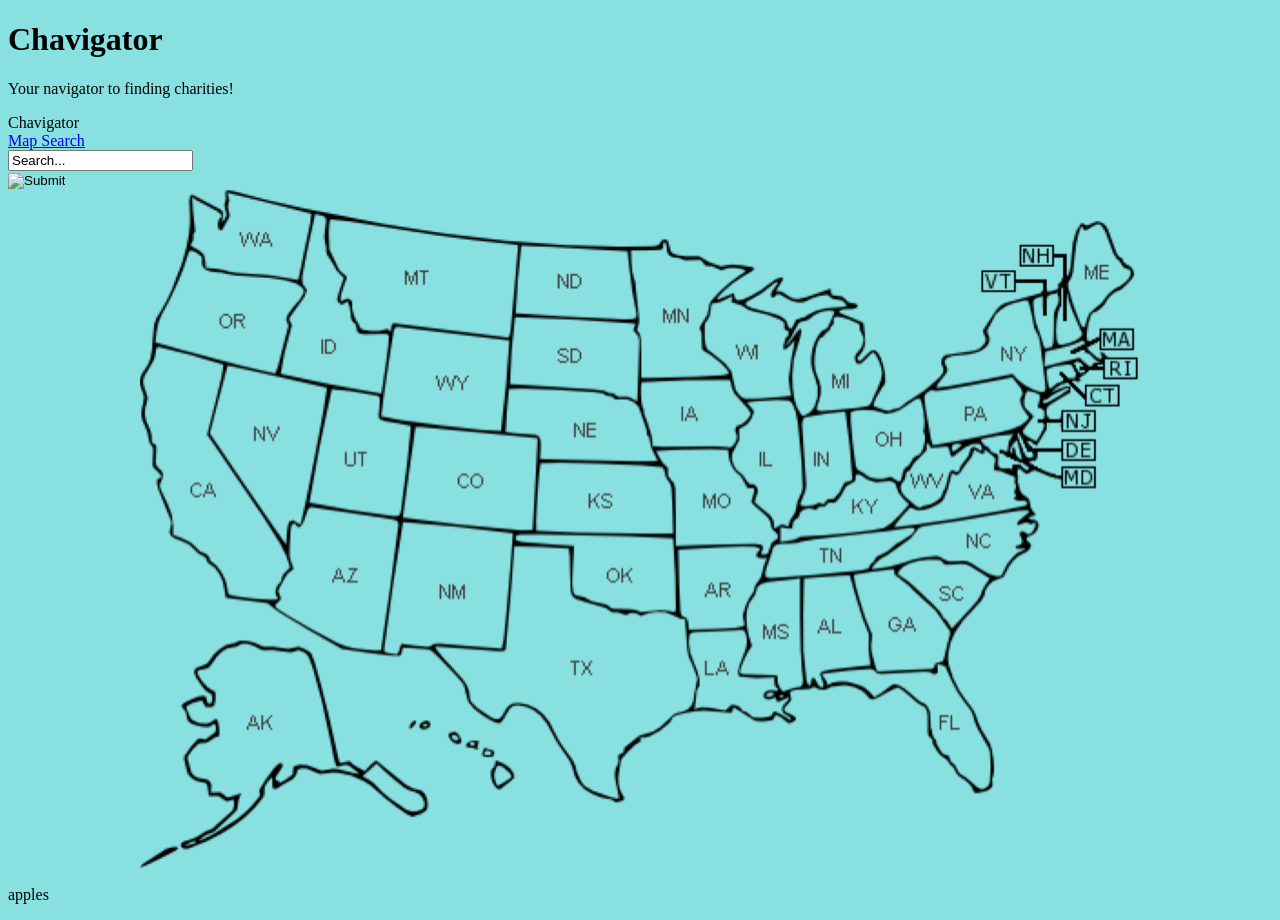
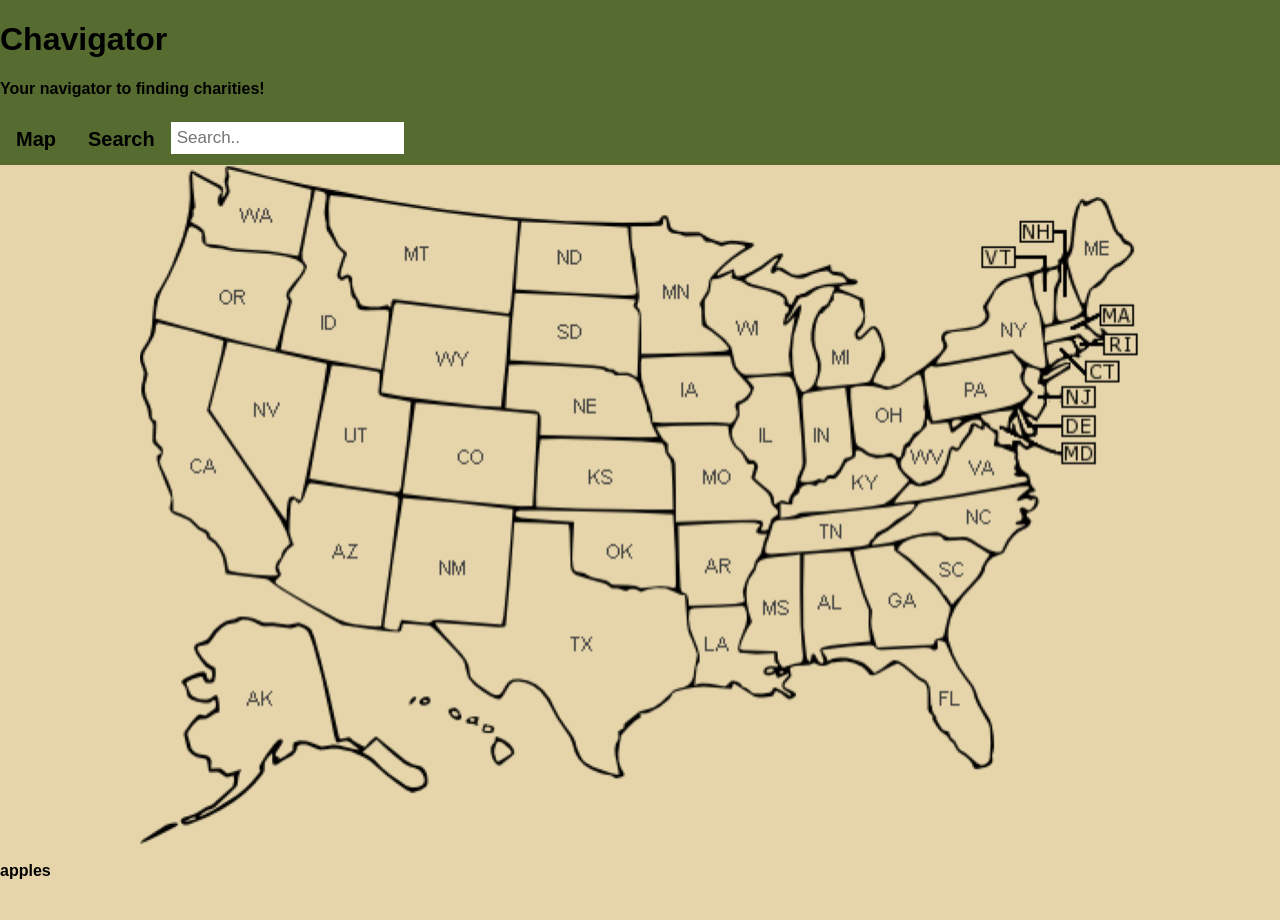
Before and after one commit to dguevara11/Chavigator, a website: page public/index.html in a window 1280 px wide. After the commit the page ends 896 px from the top, so only its background shows below. Drawn offline with nearby package versions, Linux system fonts and the light colour scheme.

Commit message:
Cosmetic updates
Co-Authored-By: dguevara11 <93834872+dguevara11@users.noreply.github.com>

```diff
--- a/public/index.html
+++ b/public/index.html
@@ -11,22 +11,20 @@
 <body>
 
 
-    <div class="head">
-        <h1>Chavigator</h1>
-        <p>Your navigator to finding charities!</p>
-    </div>
-    <div class="Header">Chavigator</div>
+
+
 
     <div class="Links">
-        <a href="index.html"> Map </a>
-        <a href="results.html" class="CurrentTab"> Search </a>
-        <form>
-            <input type="text" id="fname" name="fname" value="Search..."><br>
-            <!-- <button type="submit"><i class="searchButton" onclick="searchButton()"></i></button> -->
-        </form>
-        <input id="searchButton" type="image" src="assets/search.png" onclick="searchButton()" />
+        <h1 >Chavigator</h1>
+        <p>Your navigator to finding charities!</p>
 
+        <a id="secondlevel" href="index.html"> Map </a>
+        <a id="secondlevel" href="index.html" alt ="TX" onclick="stateSearch(alt)"> Search </a>
+        <input type="text" placeholder="Search.." id="searchBar">
+
+        <a img id="searchGlass" src="assets/search.png"  onclick="searchButton()" >
     </div>
+
     <div id="mapPicture">
 
         <img src="assets/map.png" alt="Workplace" usemap="#workmap" width="1000" height="681">
--- a/public/script.js
+++ b/public/script.js
@@ -28,8 +28,8 @@ function stateSearch(StateName) {
 
 }
 
-function searchButton(TextInput) {
-
+function searchButton() {
+    TextInput = document.getElementById("searchBar").innerHTML;
     $.ajax({
         url: "http://localhost:8080/api?" + new URLSearchParams({ "q": TextInput }),
         type: 'GET',
--- a/public/style.css
+++ b/public/style.css
@@ -1,8 +1,61 @@
 body {
-    background-color: rgb(137, 224, 224);
+    background-color: rgb(230, 213, 170);
+    font-family: Arial, Helvetica, sans-serif;
+    font-weight: bold;
+    margin: 0;
 }
 img {
     display: block;
     margin-left: auto;
     margin-right: auto;
   }
+h1{
+    overflow: hidden;
+    background-color: darkolivegreen;
+    padding-left: 0%;
+    padding-bottom: 0%;
+}
+
+#secondlevel{
+    float:left;
+}
+
+.Links {
+    overflow: hidden;
+    background-color: darkolivegreen;
+    padding-left: 0%;
+    padding-top: 0%;
+}
+
+.Links a {
+    float:right;
+    color:black;
+    text-align: center;
+    padding: 14px 16px;
+  text-decoration: none;
+  font-size: 20px;
+}
+
+.Links a:hover{
+    background-color:rgb(123, 141, 91);
+}
+
+.Links .searchBar{
+    float: right;
+}
+
+.Links input[type=text] {
+    padding: 6px;
+    margin-top: 8px;
+    font-size: 17px;
+    border: none;
+  }
+
+
+.Links .searchGlass {
+    float: right;
+    padding: 6px 10px;
+    margin-top: 8px;
+    margin-right: 16px;
+    background: darkolivegreen;
+  }
```
